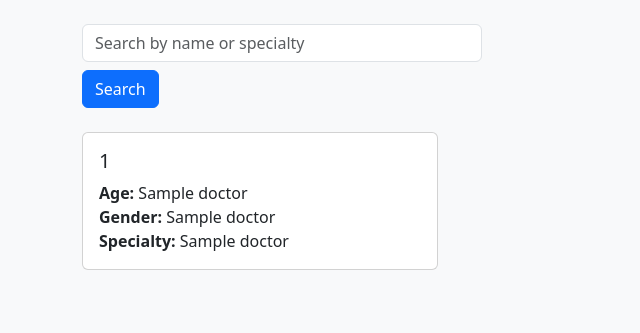
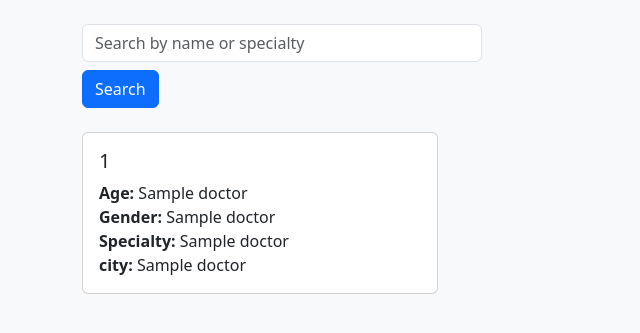
Before and after one commit to biharichin/flask-login-app, a Flask app: template templates/doctor.html in a window 1280 px wide. Shown: the part 56-389 px from the top of the page, without its empty margins (0-640 px from the left). Run offline with Flask 3, Linux system fonts and the light colour scheme; the template is opened without the code that fills it: most values are stand-ins (such as "Sample title", 1, 10 or a date in 2020).

Commit message:
doctor table

```diff
--- a/templates/doctor.html
+++ b/templates/doctor.html
@@ -40,7 +40,9 @@
                             <p class="card-text">
                                 <strong>Age:</strong> {{ doctor[1] }}<br>
                                 <strong>Gender:</strong> {{ doctor[2] }}<br>
-                                <strong>Specialty:</strong> {{ doctor[3] }}
+                                <strong>Specialty:</strong> {{ doctor[3] }}<br>
+                                <strong>city:</strong> {{ doctor[4] }}
+
                             </p>
                         </div>
                     </div>
```
